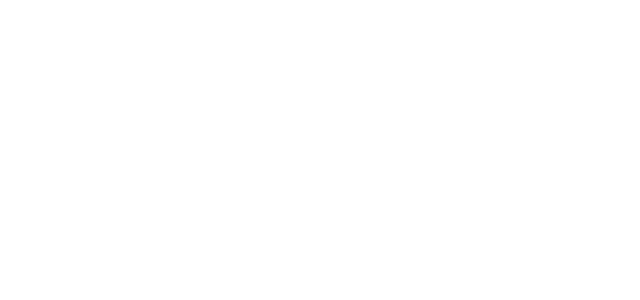
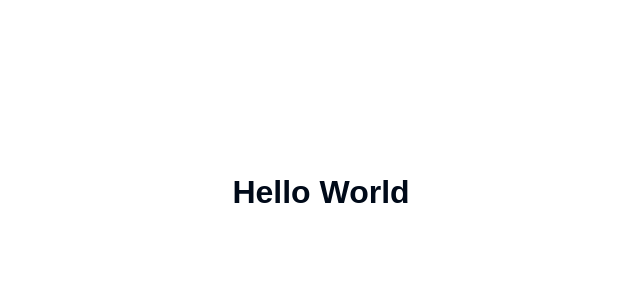
Before and after one commit to Rishisingh96/React-Js-App, a React (Vite) app: page / in a window 1280 px wide. Shown: the top 300 px of the page, without its empty margins (319-959 px from the left). Built offline with nearby package versions, Linux system fonts and the light colour scheme.

Commit message:
Test gitHubpush

```diff
--- a/src/App.jsx
+++ b/src/App.jsx
@@ -1,3 +1,5 @@
+import React from 'react';
+// import Index from './components/Index'; // ✅ No curly braces
 import NetflixMove from "./components/NetflixMoves";
 // import { EventHandling } from "./components/EventHandling";
 // import { EventProps } from "./components/EventProps";
@@ -8,6 +10,8 @@ import './components/EV.css';
 // import { State } from "./components/hooks/State";
 import "./components/Netflix.module.css";
 import { Todo } from './components/projects/Todo/Todo';
+import { Index } from "./components/Index";
+
 // import { ToggleSwitch } from './components/projects/ToggleSwitch/ToggleSwitch';
 // import "./components/Netflix.css";
 export const App = () => {
@@ -25,6 +29,7 @@ export const App = () => {
         {/* <DeriveState /> */}
         {/* <ToggleSwitch /> */}
         {/* <Todo /> */}
+        <Index />
       </section>
   );
 };
--- /dev/null
+++ b/src/components/Index.jsx
@@ -0,0 +1,21 @@
+// components/Index.jsx
+import React from 'react';
+
+export const Index = () =>{
+    return(
+        <div>
+            <h2>Hello World</h2>
+        </div>
+    );
+};
+
+
+// const Index = () => {
+//   return (
+//     <div>
+//       <h1>Hello Rishi</h1>
+//     </div>
+//   );
+// };
+
+// export default Index;
```
